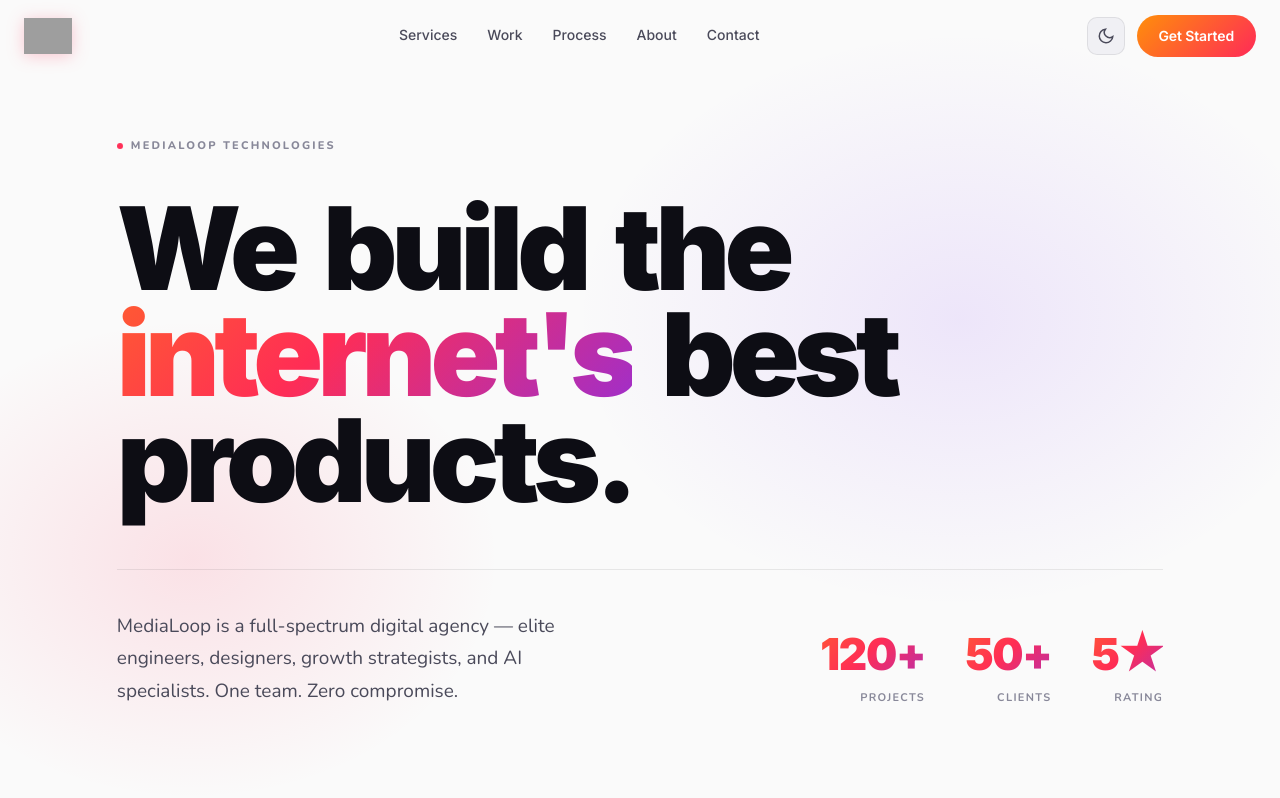
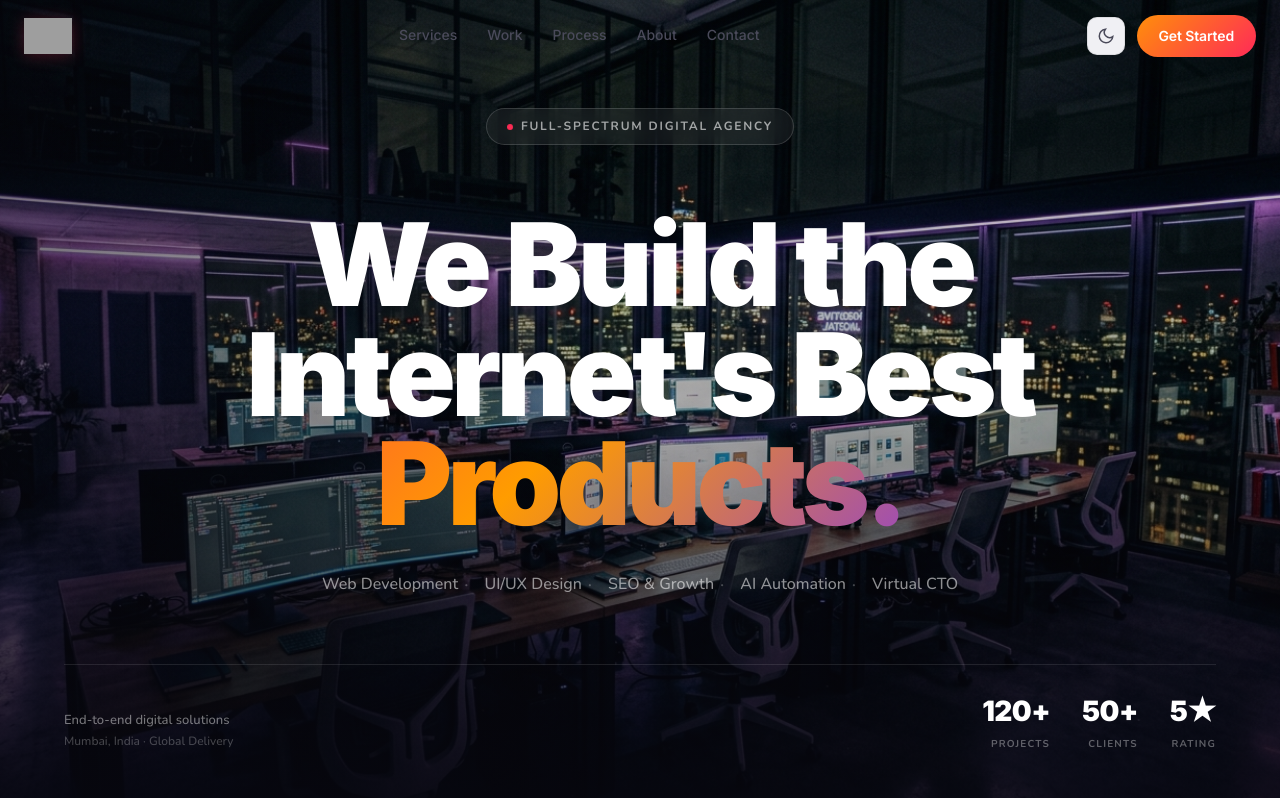
Before and after one commit to dtsolution-a/experience, a React (Vite) app: page /about in a window 1280 px wide. Shown: the top 798 px of the page. Built offline with nearby package versions, Linux system fonts and the light colour scheme; grey boxes are pictures that could not be loaded; a web font is replaced by a local one.

Commit message:
feat: about page v6 - full-screen hero with SVG ellipse mask reveal, cinematic bg image, specialty chips, corner stats

```diff
--- a/src/pages/About.jsx
+++ b/src/pages/About.jsx
@@ -19,7 +19,6 @@
     skills: ['React / Next.js', 'Node.js', 'TypeScript', 'AWS'],
     image: '/ws-devs.jpg',
     accent: '#7B2FF7',
-    desc: 'We craft lightning-fast, scalable web applications that convert visitors into revenue.',
   },
   {
     id: 2,
@@ -30,7 +29,6 @@
     skills: ['Figma', 'Brand Identity', 'Motion Design', 'Design Systems'],
     image: '/ws-design.jpg',
     accent: '#FF2D55',
-    desc: 'From brand marks to full design systems — interfaces that feel impossibly premium.',
   },
   {
     id: 3,
@@ -41,7 +39,6 @@
     skills: ['Technical SEO', 'Content Strategy', 'Core Web Vitals', 'GA4'],
     image: '/ws-seo.jpg',
     accent: '#FF9C00',
-    desc: 'Data-driven SEO and content loops that compound your rankings month over month.',
   },
   {
     id: 4,
@@ -52,7 +49,6 @@
     skills: ['LLM / RAG', 'Python', 'RPA & OCR', 'OpenAI / Gemini'],
     image: '/ws-ai.jpg',
     accent: '#7B2FF7',
-    desc: 'Custom AI pipelines and bots that eliminate repetitive work and unlock intelligent ops.',
   },
   {
     id: 5,
@@ -63,11 +59,12 @@
     skills: ['Architecture Review', 'Stack Selection', 'Security Audits', 'Team Structuring'],
     image: '/ws-cto.jpg',
     accent: '#FF9C00',
-    desc: 'Senior CTO-level advisory, on demand — without the full-time salary.',
   },
 ]
 
-// Custom cursor component
+const specialties = ['Web Development', 'UI/UX Design', 'SEO & Growth', 'AI Automation', 'Virtual CTO']
+
+// ─── CUSTOM CURSOR ───
 function CustomCursor() {
   const cursorRef = useRef(null)
   const [state, setState] = useState({ visible: false, large: false, label: '↗' })
@@ -75,17 +72,14 @@
   useEffect(() => {
     const cursor = cursorRef.current
     if (!cursor) return
-
     const move = (e) => {
       cursor.style.left = `${e.clientX}px`
       cursor.style.top = `${e.clientY}px`
     }
-
     window.addEventListener('pointermove', move, { passive: true })
     return () => window.removeEventListener('pointermove', move)
   }, [])
 
-  // Expose setState to the page
   useEffect(() => {
     window.__setCursor = setState
     return () => { delete window.__setCursor }
@@ -101,16 +95,195 @@
   )
 }
 
-// staggered text animation
-const titleVariants = {
-  hidden: { opacity: 0 },
-  visible: { opacity: 1, transition: { staggerChildren: 0.06 } },
-}
-const wordVariant = {
-  hidden: { opacity: 0, y: 40, skewY: 3 },
-  visible: { opacity: 1, y: 0, skewY: 0, transition: { duration: 0.7, ease: [0.16, 1, 0.3, 1] } },
+// ─── SVG MASK REVEAL ───
+function MaskReveal({ onDone }) {
+  const ellipseRef = useRef(null)
+  const overlayRef = useRef(null)
+
+  useEffect(() => {
+    const el = ellipseRef.current
+    const overlay = overlayRef.current
+    if (!el || !overlay) return
+
+    gsap.fromTo(
+      el,
+      { attr: { rx: 0, ry: 0 } },
+      {
+        attr: { rx: 2800, ry: 2200 },
+        duration: 1.4,
+        ease: 'power2.out',
+        delay: 0.15,
+        onComplete: () => {
+          gsap.to(overlay, {
+            opacity: 0,
+            duration: 0.3,
+            onComplete: () => {
+              if (onDone) onDone()
+            },
+          })
+        },
+      }
+    )
+  }, [onDone])
+
+  return (
+    <div ref={overlayRef} className="hero-mask-overlay" aria-hidden="true">
+      <svg
+        width="100%" height="100%"
+        viewBox="0 0 1920 1080"
+        preserveAspectRatio="none"
+        className="hero-mask-svg"
+      >
+        <defs>
+          <mask id="reveal-mask">
+            <rect width="100%" height="100%" fill="white" />
+            <ellipse
+              ref={ellipseRef}
+              className="reveal-ellipse"
+              cx="960" cy="1300"
+              rx="0" ry="0"
+              fill="black"
+            />
+          </mask>
+        </defs>
+        <rect
+          width="100%" height="100%"
+          fill="#0A0A12"
+          mask="url(#reveal-mask)"
+        />
+      </svg>
+    </div>
+  )
 }
 
+// ─── HERO ───
+function AboutHero() {
+  const [maskDone, setMaskDone] = useState(false)
+  const contentRef = useRef(null)
+
+  useEffect(() => {
+    if (maskDone && contentRef.current) {
+      const els = contentRef.current.querySelectorAll('.reveal-item')
+      gsap.fromTo(
+        els,
+        { opacity: 0, y: 30 },
+        { opacity: 1, y: 0, duration: 0.7, stagger: 0.08, ease: 'power2.out' }
+      )
+    }
+  }, [maskDone])
+
+  return (
+    <section className="about-full-hero">
+      {/* BG image */}
+      <div className="hero-bg-img">
+        <img src="/about-hero-bg.jpg" alt="MediaLoop Office" />
+        <div className="hero-bg-grad" />
+      </div>
+
+      {/* SVG mask entry animation */}
+      {!maskDone && <MaskReveal onDone={() => setMaskDone(true)} />}
+
+      {/* Content */}
+      <div ref={contentRef} className={`hero-full-content ${maskDone ? 'content-visible' : ''}`}>
+
+        {/* Top: award/recognition badges */}
+        <div className="hero-full-top reveal-item">
+          <span className="hero-award-badge">
+            <span className="hero-award-dot" />
+            Full-Spectrum Digital Agency
+          </span>
+        </div>
+
+        {/* Center: headline */}
+        <div className="hero-full-center">
+          <h1 className="hero-full-title reveal-item">
+            We Build the<br />
+            Internet's Best<br />
+            <em>Products.</em>
+          </h1>
+
+          {/* Specialties row */}
+          <div className="hero-specialties reveal-item">
+            {specialties.map((s, i) => (
+              <span key={s} className="hero-specialty-chip">
+                {i > 0 && <span className="hero-specialty-dot">·</span>}
+                {s}
+              </span>
+            ))}
+          </div>
+        </div>
+
+        {/* Bottom corners */}
+        <div className="hero-full-bottom reveal-item">
+          <p className="hero-bottom-left">
+            End-to-end digital solutions<br />
+            <span>Mumbai, India · Global Delivery</span>
+          </p>
+          <div className="hero-bottom-stats">
+            <div className="hero-bottom-stat">
+              <span className="hero-bottom-stat-val">120+</span>
+              <span className="hero-bottom-stat-label">Projects</span>
+            </div>
+            <div className="hero-bottom-stat">
+              <span className="hero-bottom-stat-val">50+</span>
+              <span className="hero-bottom-stat-label">Clients</span>
+            </div>
+            <div className="hero-bottom-stat">
+              <span className="hero-bottom-stat-val">5★</span>
+              <span className="hero-bottom-stat-label">Rating</span>
+            </div>
+          </div>
+        </div>
+      </div>
+    </section>
+  )
+}
+
+// ─── SCROLL TEXT ───
+function ScrollTextSection() {
+  const sectionRef = useRef(null)
+  const textRef = useRef(null)
+
+  useEffect(() => {
+    const section = sectionRef.current
+    const text = textRef.current
+    if (!section || !text) return
+
+    const tween = gsap.fromTo(
+      text,
+      { x: '12vw' },
+      {
+        x: '-55vw',
+        ease: 'none',
+        scrollTrigger: {
+          trigger: section,
+          start: 'top bottom',
+          end: 'bottom top',
+          scrub: 1.2,
+        },
+      }
+    )
+
+    return () => {
+      tween.scrollTrigger?.kill()
+      tween.kill()
+    }
+  }, [])
+
+  return (
+    <section ref={sectionRef} className="scroll-text-section">
+      <div ref={textRef} className="scroll-text-inner">
+        <span className="scroll-text-word">Ready</span>
+        <span className="scroll-text-word outline">to</span>
+        <span className="scroll-text-word">Build?</span>
+        <span className="scroll-text-word outline">Let's</span>
+        <span className="scroll-text-word">Talk.</span>
+      </div>
+    </section>
+  )
+}
+
+// ─── MAIN ───
 export default function About() {
   const [activeTeam, setActiveTeam] = useState(0)
   const closingRef = useRef(null)
@@ -123,75 +296,17 @@
     }
   }
   const handleTeamLeave = () => {
-    if (window.__setCursor) {
-      window.__setCursor({ visible: false, large: false, label: '↗' })
-    }
+    if (window.__setCursor) window.__setCursor({ visible: false, large: false, label: '↗' })
   }
 
   return (
     <div className="about-page" style={{ cursor: 'none' }}>
       <CustomCursor />
       <Navbar />
-
-      {/* ── HERO ── */}
-      <section className="about-hero-v5">
-        <div className="hero-v5-inner">
-          <motion.div
-            className="hero-v5-tag"
-            initial={{ opacity: 0, y: 12 }}
-            animate={{ opacity: 1, y: 0 }}
-            transition={{ duration: 0.5 }}
-          >
-            <span className="hero-v5-tag-dot" />
-            MediaLoop Technologies
-          </motion.div>
-
-          <motion.h1
-            className="hero-v5-title"
-            variants={titleVariants}
-            initial="hidden"
-            animate="visible"
-          >
-            {['We', 'build', 'the'].map((w, i) => (
-              <motion.span key={i} variants={wordVariant} style={{ display: 'inline-block', marginRight: '0.25em' }}>
-                {w}
-              </motion.span>
-            ))}
-            <motion.em variants={wordVariant} style={{ display: 'inline-block', marginRight: '0.25em' }}>
-              internet's
-            </motion.em>
-            {['best', 'products.'].map((w, i) => (
-              <motion.span key={i} variants={wordVariant} style={{ display: 'inline-block', marginRight: '0.25em' }}>
-                {w}
-              </motion.span>
-            ))}
-          </motion.h1>
-
-          <motion.div
-            className="hero-v5-bottom"
-            initial={{ opacity: 0, y: 20 }}
-            animate={{ opacity: 1, y: 0 }}
-            transition={{ duration: 0.7, delay: 0.5 }}
-          >
-            <p className="hero-v5-sub">
-              MediaLoop is a full-spectrum digital agency — elite engineers, designers, growth strategists, and AI specialists. One team. Zero compromise.
-            </p>
-            <div className="hero-v5-stats">
-              {[{ v: '120+', l: 'Projects' }, { v: '50+', l: 'Clients' }, { v: '5★', l: 'Rating' }].map(s => (
-                <div key={s.l} className="hero-v5-stat">
-                  <span className="hero-v5-stat-val gradient-text">{s.v}</span>
-                  <span className="hero-v5-stat-label">{s.l}</span>
-                </div>
-              ))}
-            </div>
-          </motion.div>
-        </div>
-      </section>
+      <AboutHero />
 
       {/* ── HOVER TEAM SECTION ── */}
       <section className="about-hover-section">
-
-        {/* LEFT: List */}
         <div className="hover-list-col">
           <div className="hover-section-label">Who does what</div>
 
@@ -223,13 +338,9 @@
           ))}
         </div>
 
-        {/* RIGHT: Sticky image panel */}
         <div className="hover-image-col">
           {teams.map((team, i) => (
-            <div
-              key={team.id}
-              className={`hover-img-wrap ${activeTeam === i ? 'active' : ''}`}
-            >
+            <div key={team.id} className={`hover-img-wrap ${activeTeam === i ? 'active' : ''}`}>
               <img src={team.image} alt={team.answer} />
               <div className="hover-img-overlay" />
               <div className="hover-img-info">
@@ -274,54 +385,10 @@
         </motion.div>
       </div>
 
-      {/* ── HORIZONTAL SCROLL TEXT ── */}
+      {/* ── SCROLL TEXT ── */}
       <ScrollTextSection />
 
       <Footer />
     </div>
   )
 }
-
-// Separate component so GSAP effect fires correctly
-function ScrollTextSection() {
-  const sectionRef = useRef(null)
-  const textRef = useRef(null)
-
-  useEffect(() => {
-    const section = sectionRef.current
-    const text = textRef.current
-    if (!section || !text) return
-
-    const tween = gsap.fromTo(
-      text,
-      { x: '12vw' },
-      {
-        x: '-55vw',
-        ease: 'none',
-        scrollTrigger: {
-          trigger: section,
-          start: 'top bottom',
-          end: 'bottom top',
-          scrub: 1.2,
-        },
-      }
-    )
-
-    return () => {
-      tween.scrollTrigger?.kill()
-      tween.kill()
-    }
-  }, [])
-
-  return (
-    <section ref={sectionRef} className="scroll-text-section">
-      <div ref={textRef} className="scroll-text-inner">
-        <span className="scroll-text-word">Ready</span>
-        <span className="scroll-text-word outline">to</span>
-        <span className="scroll-text-word">Build?</span>
-        <span className="scroll-text-word outline">Let's</span>
-        <span className="scroll-text-word">Talk.</span>
-      </div>
-    </section>
-  )
-}
--- a/src/styles/about.css
+++ b/src/styles/about.css
@@ -1,14 +1,15 @@
 /* =====================================================
-   ABOUT PAGE — RISE AT SEVEN INSPIRED v5
+   ABOUT PAGE — FULL REDESIGN v6
+   Rise at Seven Inspired
    ===================================================== */
 
 /* ─── CUSTOM CURSOR ─── */
 .custom-cursor {
-  width: 56px;
-  height: 56px;
+  width: 52px;
+  height: 52px;
   border-radius: 50%;
-  background: var(--text);
-  color: var(--bg);
+  background: #fff;
+  color: #0A0A12;
   position: fixed;
   top: 0; left: 0;
   pointer-events: none;
@@ -21,27 +22,21 @@
   transform: translate(-50%, -50%) scale(0);
   transition: transform 0.25s cubic-bezier(0.23, 1, 0.32, 1),
               width 0.3s cubic-bezier(0.23, 1, 0.32, 1),
-              height 0.3s cubic-bezier(0.23, 1, 0.32, 1),
-              background 0.3s ease;
+              height 0.3s cubic-bezier(0.23, 1, 0.32, 1);
   will-change: transform;
   overflow: hidden;
+  mix-blend-mode: difference;
 }
-.custom-cursor.visible {
-  transform: translate(-50%, -50%) scale(1);
+.custom-cursor.visible { transform: translate(-50%, -50%) scale(1); }
+.custom-cursor.large {
+  width: 110px;
+  height: 110px;
+  font-size: 11px;
+  font-weight: 800;
+  font-family: 'Inter', sans-serif;
+  letter-spacing: 0.02em;
 }
-.custom-cursor.large {
-  width: 120px;
-  height: 120px;
-  font-size: 13px;
-  letter-spacing: 0.02em;
-  font-weight: 700;
-  font-family: 'Inter', sans-serif;
-}
-.cursor-label {
-  text-align: center;
-  line-height: 1.2;
-  padding: 0 8px;
-}
+.cursor-label { text-align: center; line-height: 1.2; padding: 0 6px; }
 
 /* ─── PAGE ─── */
 .about-page {
@@ -51,110 +46,196 @@
   overflow-x: hidden;
 }
 
-/* ─── HERO: Full-screen, minimal ─── */
-.about-hero-v5 {
-  min-height: 100vh;
-  padding: 120px 0 80px;
+/* =====================================================
+   HERO — Full-screen image with SVG mask reveal
+   ===================================================== */
+.about-full-hero {
+  position: relative;
+  width: 100%;
+  height: 100vh;
+  min-height: 640px;
+  overflow: hidden;
   display: flex;
-  align-items: center;
-  border-bottom: 1px solid var(--border);
-  position: relative;
-  overflow: hidden;
+  flex-direction: column;
 }
-.about-hero-v5::before {
-  content: '';
+
+/* BG image */
+.hero-bg-img {
+  position: absolute;
+  inset: 0;
+  z-index: 0;
+}
+.hero-bg-img img {
+  width: 100%;
+  height: 100%;
+  object-fit: cover;
+  object-position: center;
+}
+.hero-bg-grad {
   position: absolute;
   inset: 0;
   background:
-    radial-gradient(ellipse 50% 60% at 75% 40%, var(--glow-3), transparent 60%),
-    radial-gradient(ellipse 40% 50% at 15% 70%, var(--glow-1), transparent 60%);
+    linear-gradient(to top, rgba(7,7,15,0.85) 0%, rgba(7,7,15,0.3) 50%, rgba(7,7,15,0.2) 100%),
+    linear-gradient(to right, rgba(7,7,15,0.4) 0%, transparent 50%);
+}
+
+/* SVG Mask Overlay */
+.hero-mask-overlay {
+  position: fixed;
+  inset: 0;
+  z-index: 200;
   pointer-events: none;
 }
-.hero-v5-inner {
+.hero-mask-svg {
+  display: block;
+  width: 100%;
+  height: 100%;
+}
+
+/* Content */
+.hero-full-content {
   position: relative;
-  z-index: 2;
-  max-width: 1200px;
-  margin: 0 auto;
-  padding: 0 clamp(24px, 6vw, 100px);
+  z-index: 10;
   width: 100%;
+  height: 100%;
+  display: flex;
+  flex-direction: column;
+  justify-content: space-between;
+  padding: 100px clamp(24px, 5vw, 80px) 48px;
+  opacity: 0;
 }
-.hero-v5-tag {
+.hero-full-content.content-visible {
+  /* opacity set by GSAP on individual .reveal-items */
+  opacity: 1;
+}
+.reveal-item { opacity: 0; }
+
+/* Top */
+.hero-full-top {
+  display: flex;
+  align-items: center;
+  justify-content: center;
+  padding-top: 8px;
+}
+.hero-award-badge {
   display: inline-flex;
   align-items: center;
   gap: 8px;
-  font-size: 11px;
-  font-weight: 800;
-  letter-spacing: 0.2em;
+  font-size: 12px;
+  font-weight: 700;
+  letter-spacing: 0.15em;
   text-transform: uppercase;
-  color: var(--text-3);
-  margin-bottom: 40px;
+  color: rgba(255,255,255,0.6);
+  border: 1px solid rgba(255,255,255,0.15);
+  padding: 8px 20px;
+  border-radius: 100px;
+  backdrop-filter: blur(12px);
+  background: rgba(255,255,255,0.06);
 }
-.hero-v5-tag-dot {
+.hero-award-dot {
   width: 6px; height: 6px;
   border-radius: 50%;
   background: var(--accent-1);
   animation: pulse 2s ease-in-out infinite;
 }
-.hero-v5-title {
-  font-size: clamp(60px, 9vw, 130px);
+
+/* Center */
+.hero-full-center {
+  text-align: center;
+  display: flex;
+  flex-direction: column;
+  align-items: center;
+  gap: 32px;
+}
+.hero-full-title {
+  font-size: clamp(52px, 9vw, 120px);
   font-weight: 900;
-  letter-spacing: -0.05em;
-  line-height: 0.92;
-  color: var(--text);
+  letter-spacing: -0.04em;
+  line-height: 0.95;
+  color: #fff;
   font-family: 'Inter', sans-serif;
-  margin-bottom: 56px;
-  max-width: 900px;
+  margin: 0;
 }
-.hero-v5-title em {
+.hero-full-title em {
   font-style: normal;
-  background: var(--brand-grad-diag);
+  background: linear-gradient(135deg, var(--accent-1), var(--accent-2), var(--accent-3));
   background-size: 200%;
   animation: gradientShift 5s ease infinite;
   -webkit-background-clip: text;
   -webkit-text-fill-color: transparent;
   background-clip: text;
 }
-.hero-v5-bottom {
+
+/* Specialty chips */
+.hero-specialties {
+  display: flex;
+  align-items: center;
+  gap: 0;
+  flex-wrap: wrap;
+  justify-content: center;
+}
+.hero-specialty-chip {
+  font-size: clamp(13px, 1.4vw, 16px);
+  font-weight: 500;
+  color: rgba(255,255,255,0.55);
+  display: flex;
+  align-items: center;
+  gap: 10px;
+}
+.hero-specialty-dot {
+  color: rgba(255,255,255,0.25);
+  font-size: 18px;
+  margin: 0 6px;
+}
+
+/* Bottom bar */
+.hero-full-bottom {
   display: flex;
   justify-content: space-between;
   align-items: flex-end;
-  gap: 40px;
   flex-wrap: wrap;
-  border-top: 1px solid var(--border);
-  padding-top: 40px;
+  gap: 16px;
+  border-top: 1px solid rgba(255,255,255,0.1);
+  padding-top: 24px;
 }
-.hero-v5-sub {
-  font-size: clamp(16px, 1.8vw, 19px);
-  color: var(--text-2);
-  line-height: 1.7;
-  max-width: 500px;
+.hero-bottom-left {
+  font-size: 13px;
+  line-height: 1.6;
+  color: rgba(255,255,255,0.45);
+  font-weight: 500;
 }
-.hero-v5-stats {
+.hero-bottom-left span {
+  color: rgba(255,255,255,0.25);
+  font-size: 12px;
+}
+.hero-bottom-stats {
   display: flex;
-  gap: 40px;
-  flex-shrink: 0;
+  gap: 32px;
 }
-.hero-v5-stat {
+.hero-bottom-stat {
   text-align: right;
+  display: flex;
+  flex-direction: column;
+  gap: 2px;
 }
-.hero-v5-stat-val {
-  font-size: clamp(28px, 3.5vw, 44px);
+.hero-bottom-stat-val {
+  font-size: clamp(20px, 2.5vw, 28px);
   font-weight: 900;
-  letter-spacing: -0.03em;
-  color: var(--text);
+  letter-spacing: -0.02em;
+  color: #fff;
   font-family: 'Inter', sans-serif;
-  display: block;
 }
-.hero-v5-stat-label {
-  font-size: 11px;
-  color: var(--text-3);
+.hero-bottom-stat-label {
+  font-size: 10px;
+  color: rgba(255,255,255,0.35);
   font-weight: 700;
   letter-spacing: 0.12em;
   text-transform: uppercase;
-  display: block;
 }
 
-/* ─── HOVER SECTION: Rise at Seven style ─── */
+/* =====================================================
+   HOVER TEAM SECTION — Rise at Seven style
+   ===================================================== */
 .about-hover-section {
   display: grid;
   grid-template-columns: 1fr 1fr;
@@ -169,7 +250,6 @@
   display: flex;
   flex-direction: column;
   justify-content: center;
-  gap: 0;
 }
 .hover-section-label {
   font-size: 11px;
@@ -198,9 +278,6 @@
   cursor: none;
   gap: 20px;
   transition: padding-left 0.4s cubic-bezier(0.23, 1, 0.32, 1);
-  position: relative;
-  text-decoration: none;
-  color: inherit;
   user-select: none;
 }
 .hover-team-item:first-child { border-top: 1px solid var(--border); }
@@ -212,7 +289,6 @@
   font-weight: 800;
   letter-spacing: 0.15em;
   margin-bottom: 8px;
-  transition: color 0.3s;
 }
 .hover-item-question {
   font-size: clamp(18px, 2.5vw, 28px);
@@ -227,8 +303,6 @@
   font-size: clamp(14px, 1.5vw, 18px);
   font-weight: 700;
   letter-spacing: -0.01em;
-  transition: color 0.3s ease;
-  opacity: 0.9;
   margin-top: 6px;
 }
 
@@ -250,10 +324,7 @@
   transform: translateX(8px);
   transition: all 0.35s cubic-bezier(0.23, 1, 0.32, 1);
 }
-.hover-team-item:hover .hover-item-tag {
-  opacity: 1;
-  transform: translateX(0);
-}
+.hover-team-item:hover .hover-item-tag { opacity: 1; transform: translateX(0); }
 .hover-item-arrow {
   width: 36px; height: 36px;
   border-radius: 50%;
@@ -272,7 +343,7 @@
   border-color: var(--text);
 }
 
-/* RIGHT: Image panel */
+/* RIGHT: Sticky image panel */
 .hover-image-col {
   position: sticky;
   top: 0;
@@ -283,13 +354,18 @@
 .hover-img-wrap {
   position: absolute;
   inset: 0;
-  transition: opacity 0.5s cubic-bezier(0.23, 1, 0.32, 1), filter 0.5s ease;
+  transition: opacity 0.55s cubic-bezier(0.23, 1, 0.32, 1), filter 0.55s ease;
   opacity: 0;
-  filter: blur(12px) scale(1.04);
+  filter: blur(14px);
+  transform: scale(1.04);
 }
 .hover-img-wrap.active {
   opacity: 1;
-  filter: blur(0px) scale(1);
+  filter: blur(0px);
+  transform: scale(1);
+  transition: opacity 0.55s cubic-bezier(0.23, 1, 0.32, 1),
+              filter 0.55s ease,
+              transform 0.55s cubic-bezier(0.23, 1, 0.32, 1);
 }
 .hover-img-wrap img {
   width: 100%;
@@ -299,30 +375,25 @@
 .hover-img-overlay {
   position: absolute;
   inset: 0;
-  background: linear-gradient(to top, rgba(7,7,15,0.6) 0%, transparent 50%);
+  background: linear-gradient(to top, rgba(7,7,15,0.65) 0%, transparent 55%);
   z-index: 1;
 }
 .hover-img-info {
   position: absolute;
-  bottom: 0;
-  left: 0;
-  right: 0;
+  bottom: 0; left: 0; right: 0;
   padding: 48px;
   z-index: 2;
   transform: translateY(20px);
   opacity: 0;
-  transition: all 0.5s cubic-bezier(0.23, 1, 0.32, 1) 0.1s;
+  transition: all 0.5s cubic-bezier(0.23, 1, 0.32, 1) 0.12s;
 }
-.hover-img-wrap.active .hover-img-info {
-  transform: translateY(0);
-  opacity: 1;
-}
+.hover-img-wrap.active .hover-img-info { transform: translateY(0); opacity: 1; }
 .hover-img-team-name {
   font-size: clamp(22px, 3vw, 36px);
   font-weight: 800;
   letter-spacing: -0.02em;
   color: #fff;
-  margin-bottom: 12px;
+  margin-bottom: 16px;
   line-height: 1.1;
 }
 .hover-img-skills {
@@ -335,13 +406,15 @@
   font-weight: 700;
   padding: 5px 14px;
   border-radius: 100px;
-  background: rgba(255,255,255,0.12);
-  border: 1px solid rgba(255,255,255,0.2);
-  color: rgba(255,255,255,0.85);
+  background: rgba(255,255,255,0.1);
+  border: 1px solid rgba(255,255,255,0.18);
+  color: rgba(255,255,255,0.8);
   backdrop-filter: blur(8px);
 }
 
-/* ─── CLOSING ─── */
+/* =====================================================
+   CLOSING SECTION
+   ===================================================== */
 .about-closing-v5 {
   padding: 160px clamp(24px, 6vw, 100px);
   max-width: 1200px;
@@ -363,22 +436,18 @@
   line-height: 1;
   color: var(--text);
 }
-.closing-v5-right {
-  max-width: 440px;
-}
+.closing-v5-right { max-width: 440px; }
 .closing-v5-sub {
   font-size: 18px;
   color: var(--text-2);
   line-height: 1.7;
   margin-bottom: 32px;
 }
-.closing-v5-cta {
-  display: flex;
-  gap: 12px;
-  flex-wrap: wrap;
-}
+.closing-v5-cta { display: flex; gap: 12px; flex-wrap: wrap; }
 
-/* ─── HORIZONTAL SCROLL TEXT ─── */
+/* =====================================================
+   HORIZONTAL SCROLL TEXT
+   ===================================================== */
 .scroll-text-section {
   padding: 80px 0;
   overflow: hidden;
@@ -414,10 +483,9 @@
   .about-hover-section { grid-template-columns: 1fr; }
   .hover-list-col { border-right: none; }
   .hover-image-col { position: relative; height: 50vh; }
-  .hero-v5-bottom { flex-direction: column; align-items: flex-start; }
-  .hero-v5-stats { flex-direction: row; gap: 32px; }
-  .hero-v5-stat { text-align: left; }
-  .closing-v5-row { flex-direction: column; align-items: flex-start; }
   .custom-cursor { display: none; }
   .scroll-text-word { font-size: clamp(60px, 18vw, 120px); }
+  .hero-full-title { font-size: clamp(42px, 12vw, 72px); }
+  .hero-bottom-stats { gap: 20px; }
+  .closing-v5-row { flex-direction: column; align-items: flex-start; }
 }
```
Also changed, not shown: public/about-hero-bg.jpg (added).
